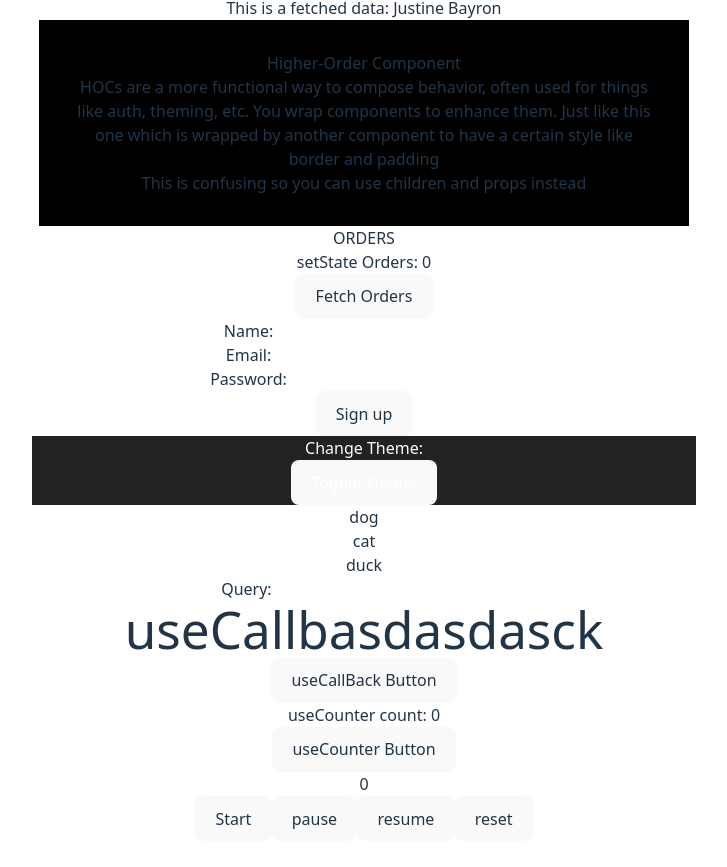
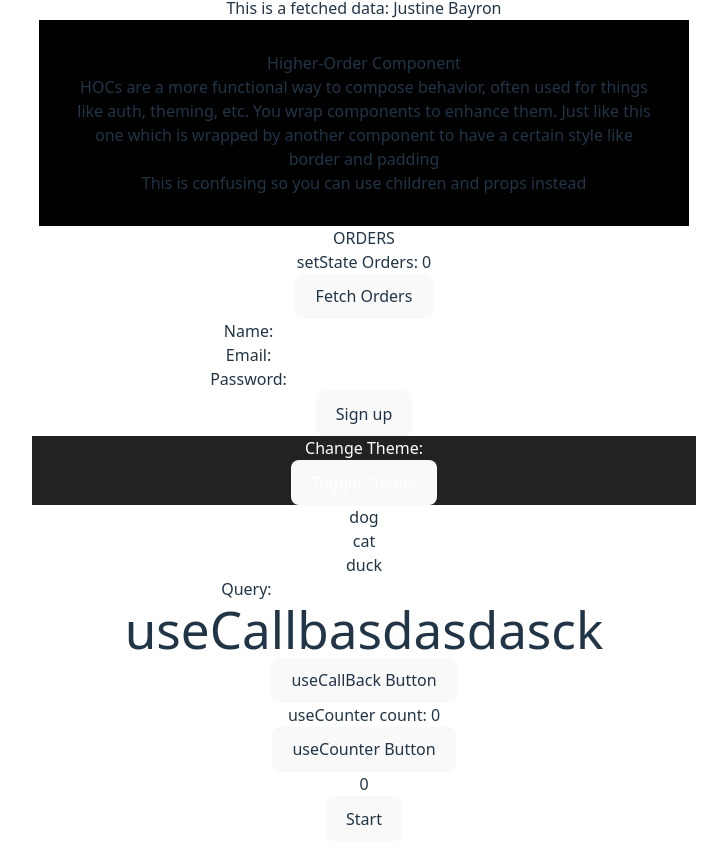
Before and after one commit to LordByron00/Web_Dev, a React (Vite) app in the folder React/learningReact/: page / in a window 1280 px wide. Shown: the part 3044-3911 px from the top of the page, without its empty margins (276-1003 px from the left). Built offline with nearby package versions, Linux system fonts and the light colour scheme.

Commit message:
Final Timer app

```diff
--- a/React/learningReact/src/components/Learn/Timer/Timer.jsx
+++ b/React/learningReact/src/components/Learn/Timer/Timer.jsx
@@ -14,6 +14,10 @@ function UseTimer (initialTime = 0) {
             clearInterval(interval);
         }
 
+        return () => {
+            clearInterval(interval);
+        }
+
     }, [isActive, isPaused]);
 
     const start = () => {
@@ -22,12 +26,11 @@ function UseTimer (initialTime = 0) {
     }
 
     const pause = () => {
-        setActive(false);
         setPause(true);
+        console.log('paused!')
     }
 
     const resume = () => {
-        setActive(true);
         setPause(false);
     }
 
--- a/React/learningReact/src/components/Learn/Timer/TimerApp.jsx
+++ b/React/learningReact/src/components/Learn/Timer/TimerApp.jsx
@@ -6,10 +6,18 @@ const TimerApp = () => {
     return(
         <>
             <p>{time}</p>
-            <button onClick={start}>Start</button>
-            <button onClick={pause}>pause</button>
-            <button onClick={resume}>resume</button>
-            <button onClick={reset}>reset</button>
+            {!isActive && (
+                <button onClick={start}>Start</button>
+            )}
+            {isActive && !isPaused && (
+                <button onClick={pause}>pause</button>
+            )}
+            {isActive && isPaused && (
+                <button onClick={resume}>resume</button>
+            )}
+            {isActive && (
+                <button onClick={reset}>reset</button>
+            )}
         </>
     );
 }
```
